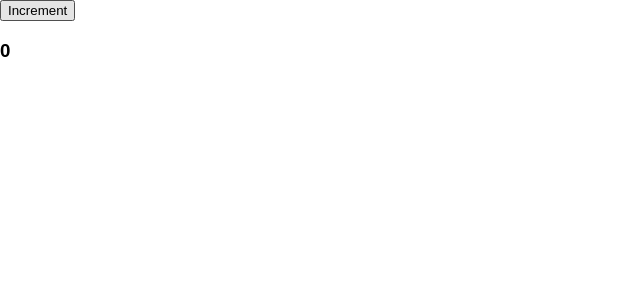
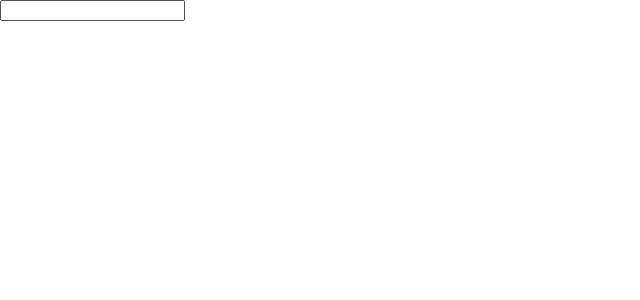
Before and after one commit to m0nq/reactpractice, a React (Create React App) app: page / in a window 1280 px wide. Shown: the top 300 px of the page, without its empty margins (0-640 px from the left). Built offline with nearby package versions, Linux system fonts and the light colour scheme.

Commit message:
Make a form component with a change event for text

```diff
--- a/src/App.js
+++ b/src/App.js
@@ -5,62 +5,23 @@
 
   constructor(props) {
     super(props);
+
     this.state = {
-      data: 0
+      data: ''
     };
-    this.setNewNumber = this.setNewNumber.bind(this);
+
+    this.updateState = this.updateState.bind(this);
   }
 
-  setNewNumber() {
-    this.setState({
-      data: this.state.data + 1
-    });
+  updateState(e) {
+    this.setState({data: e.target.value});
   }
 
   render() {
     return (
       <div>
-        <button onClick={this.setNewNumber}>Increment</button>
-        <Content myNumber={this.state.data}></Content>
-      </div>
-    );
-  }
-}
-
-class Content extends Component {
-
-  componentWillMount() {
-    console.log('Component will MOUNT!');
-  }
-
-  componentDidMount() {
-    console.log('Component DID MOUNT!');
-  }
-
-  componentWillReceiveProps(newProps) {
-    console.log('Component WILL RECEIVE PROPS!');
-  }
-
-  shouldComponentUpdate(newProps, newState) {
-    return true;
-  }
-
-  componentWillUpdate() {
-    console.log('Component WILL UPDATE!');
-  }
-
-  componentDidUpdate() {
-    console.log('Component DID UPDATE!');
-  }
-
-  componentWillUnmount() {
-    console.log('Component WILL UNMOUNT!');
-  }
-
-  render() {
-    return (
-      <div>
-        <h3>{this.props.myNumber}</h3>
+        <input type="text" value={this.state.data} onChange={this.updateState}/>
+        <h4>{this.state.data}</h4>
       </div>
     );
   }
```
